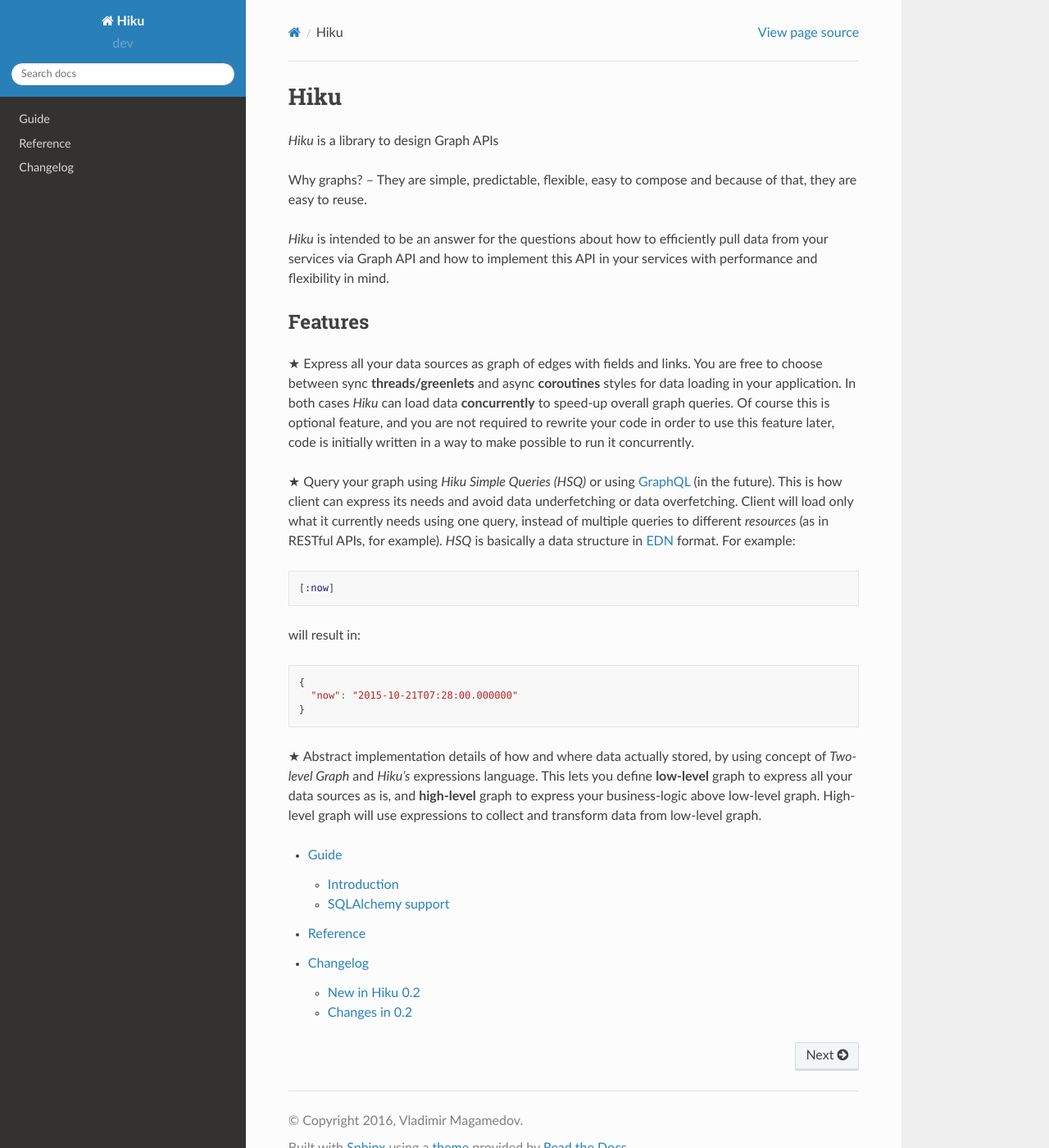
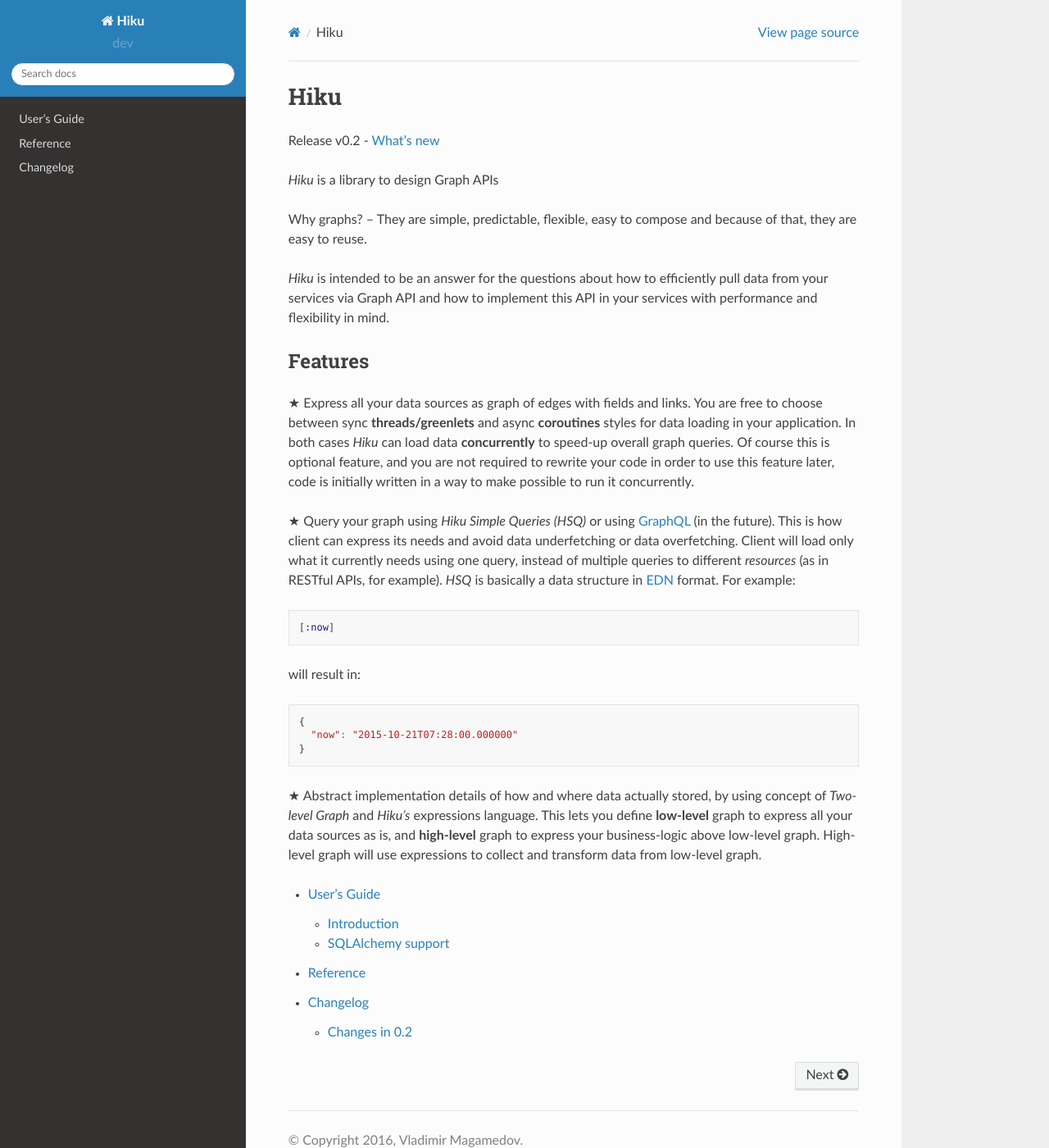
Before and after one commit to evo-company/hiku, a Sphinx documentation site: the page built from docs/index.rst, in a window 1280 px wide and 1400 px high. Shown: the whole window at 82% size. Built offline with Sphinx 7.4.7 and the Read the Docs theme 2.0.0, drawn with Linux system fonts in a browser that asks for light colours.

Commit message:
Changes in docs structure

```diff
--- a/docs/changelog/changes_02.rst
+++ b/docs/changelog/changes_02.rst
@@ -1,2 +1,4 @@
 Changes in 0.2
 ==============
+
+TBD
--- a/docs/changelog/index.rst
+++ b/docs/changelog/index.rst
@@ -4,5 +4,4 @@
 .. toctree::
     :maxdepth: 2
 
-    migration_02
     changes_02
--- a/docs/changelog/migration_02.rst
+++ /dev/null
@@ -1,2 +0,0 @@
-New in Hiku 0.2
-===============
--- a/docs/guide/index.rst
+++ b/docs/guide/index.rst
@@ -1,8 +1,8 @@
-Guide
-=====
+User's Guide
+============
 
 .. toctree::
-   :maxdepth: 2
+    :maxdepth: 2
 
-   introduction
-   sqlalchemy
+    introduction
+    sqlalchemy
--- a/docs/index.rst
+++ b/docs/index.rst
@@ -1,5 +1,7 @@
 Hiku
 ====
+
+Release v0.2 - :doc:`What's new <changelog/changes_02>`
 
 `Hiku` is a library to design Graph APIs
 
```
